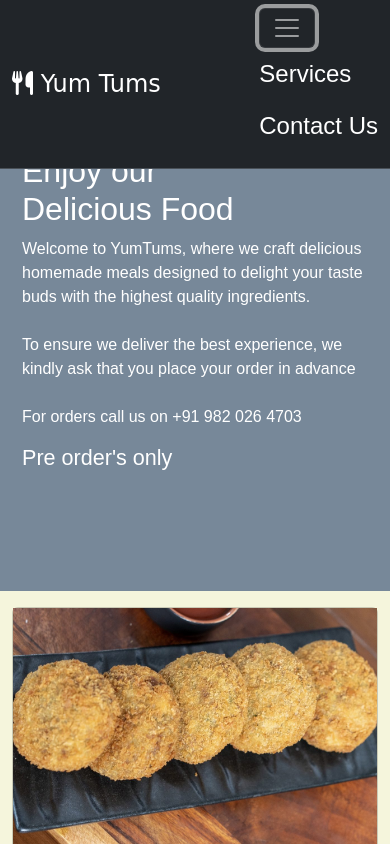
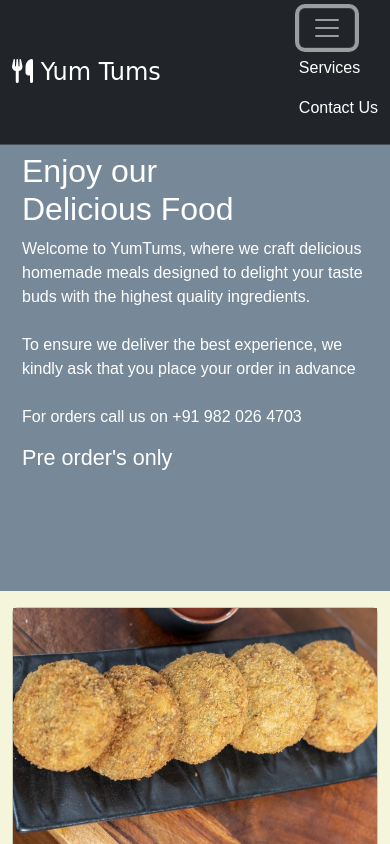
Before and after one commit to yumtums/YumTums, a plain HTML site: page index.html in a window 390 px wide. Both pictures are taken after a click on the button "Toggle navigation". Shown: the top 844 px of the page. Drawn offline with nearby package versions, Linux system fonts and the light colour scheme.

Commit message:
Update style.css

```diff
--- a/style.css
+++ b/style.css
@@ -184,6 +184,10 @@
     height: 240px;
   }
 
+.nav-link-text{
+    font-size: 1rem;
+  }
+
 }
 
 @media only screen and (min-height:1024px){
```
